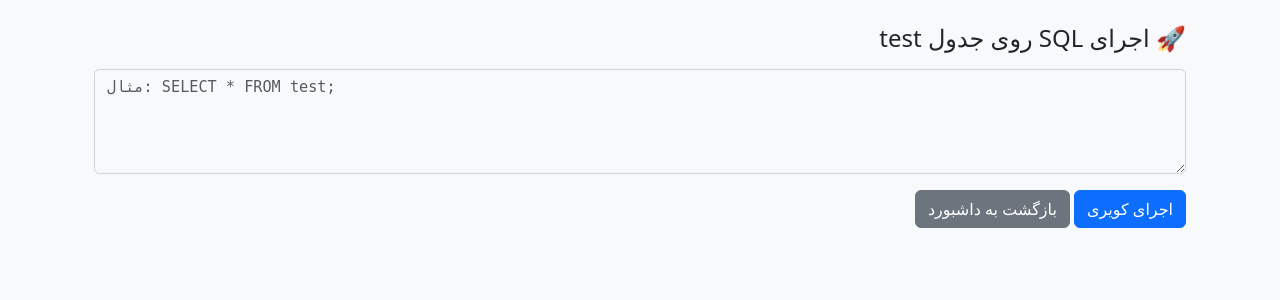
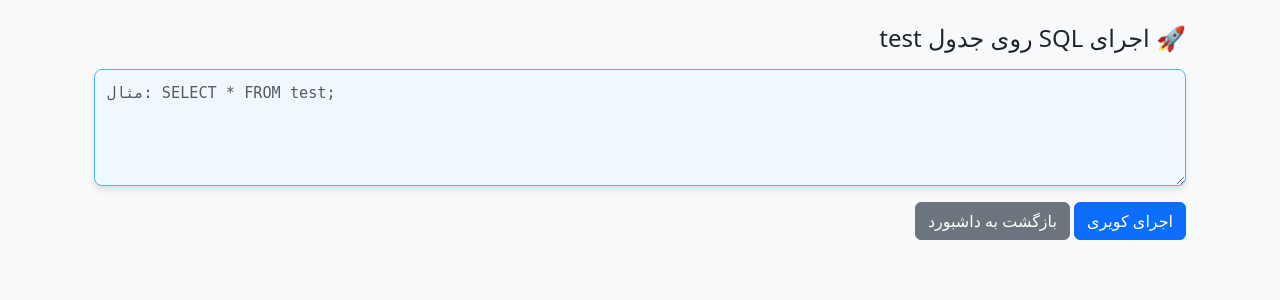
Before and after one commit to milad-ai/db_flask, a Flask app: page /run_test_query in a window 1280 px wide. Shown: the part 56-356 px from the top of the page. Run offline with Flask 3, Linux system fonts and the light colour scheme; the visitor is signed in with stand-in values (Sample User, id 1).

Commit message:
Update test_sql_runner.html

```diff
--- a/templates/test_sql_runner.html
+++ b/templates/test_sql_runner.html
@@ -6,7 +6,7 @@
 
     <form method="POST">
         <div class="mb-3">
-            <textarea name="query" class="form-control text-start" rows="4" placeholder="مثال: SELECT * FROM test;" required>{{ query }}</textarea>
+            <textarea name="query" class="form-control query-box" rows="4" placeholder="مثال: SELECT * FROM test;" required>{{ query or '' }}</textarea>
         </div>
         <button type="submit" class="btn btn-primary">اجرای کویری</button>
         <a href="{{ url_for('dashboard') }}" class="btn btn-secondary">بازگشت به داشبورد</a>
@@ -15,7 +15,7 @@
     {% if output %}
     <h5 class="mt-4">📊 خروجی:</h5>
     <div class="table-responsive shadow-sm rounded">
-        <table class="table table-sm table-hover modern-table">
+        <table class="table table-sm table-hover modern-table text-start">
             <thead class="table-dark">
                 <tr>
                     {% for col in output.columns %}
@@ -38,17 +38,25 @@
 </div>
 
 <style>
-textarea.text-start {
+/* باکس textarea جذاب */
+.query-box {
     direction: ltr;
     text-align: left;
     font-family: monospace;
     font-size: 0.95rem;
-    background-color: #f8f9fa;
-    border: 1px solid #ced4da;
-    border-radius: 0.35rem;
+    background-color: #f0f8ff;
+    border: 1px solid #4eb8dd;
+    border-radius: 0.5rem;
+    padding: 0.75rem;
+    box-shadow: 0 4px 6px rgba(0,0,0,0.1);
+    transition: 0.2s all;
+}
+.query-box:focus {
+    border-color: #217093;
+    box-shadow: 0 0 8px rgba(33,112,147,0.4);
 }
 
-/* جدول مدرن */
+/* جدول مدرن و چپ چین */
 .modern-table th, .modern-table td {
     padding: 0.6rem 0.8rem;
     vertical-align: middle;
@@ -56,6 +64,7 @@ textarea.text-start {
     transition: background-color 0.2s;
     font-family: monospace;
     font-size: 0.9rem;
+    text-align: left;
 }
 
 /* سلول‌های عددی */
@@ -69,7 +78,6 @@ textarea.text-start {
 /* سلول‌های متنی */
 .text-cell {
     background-color: #ffffff;
-    text-align: left;
     border-radius: 4px;
 }
 
```
